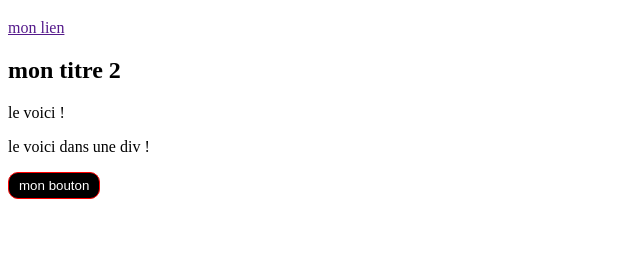
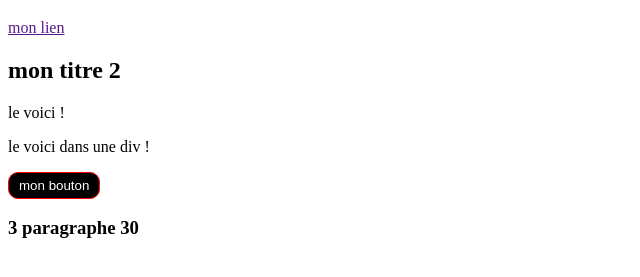
Before and after one commit to 0nizuka1/exoJavascript, a plain HTML site: page index.html in a window 1280 px wide. Shown: the part 61-338 px from the top of the page, without its empty margins (0-640 px from the left). Drawn offline with Linux system fonts and the light colour scheme.

Commit message:
second commit

```diff
--- a/index.html
+++ b/index.html
@@ -16,9 +16,18 @@
 </div>
 <a href="#"><button>mon bouton</button></a>
 
+<h3>3 paragraphe 30</h3>
+
 <img src="" alt="" srcset="">
 
 
 
 </body>
 </html>
+
+
+
+
+<!-- git add
+    git commit
+    git push-->
```
